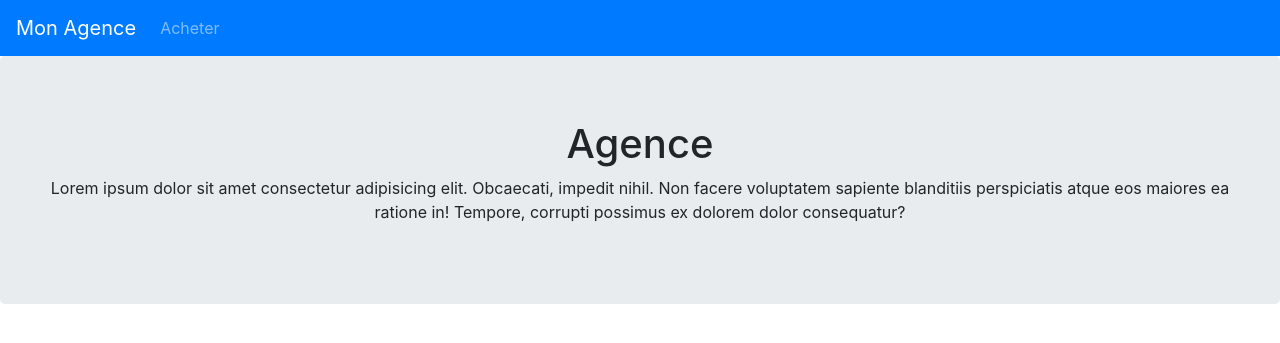
After one commit to bpernot/MaSuperAgence, a Symfony app: template templates/pages/home.html.twig in a window 1280 px wide. The commit adds this page. Shown: the top 343 px of the page. Run offline with Twig, Linux system fonts and the light colour scheme; the template is opened without the code that fills it, so the values that code supplies are empty; some libraries are stand-ins or nearby versions.

Commit message:
add: Route , Twig pages and Controller.php

```diff
--- a/composer.json
+++ b/composer.json
@@ -6,6 +6,7 @@
         "ext-ctype": "*",
         "ext-iconv": "*",
         "sensio/framework-extra-bundle": "^5.1",
+        "symfony/apache-pack": "^1.0",
         "symfony/asset": "5.0.*",
         "symfony/console": "5.0.*",
         "symfony/dotenv": "5.0.*",
--- a/templates/base.html.twig
+++ b/templates/base.html.twig
@@ -1,12 +1,40 @@
 <!DOCTYPE html>
 <html>
+
 <head>
     <meta charset="UTF-8">
     <title>{% block title %}Welcome!{% endblock %}</title>
+    <link rel="stylesheet" href="https://stackpath.bootstrapcdn.com/bootstrap/4.4.1/css/bootstrap.min.css"
+        integrity="sha384-Vkoo8x4CGsO3+Hhxv8T/Q5PaXtkKtu6ug5TOeNV6gBiFeWPGFN9MuhOf23Q9Ifjh" crossorigin="anonymous">
     {% block stylesheets %}{% endblock %}
 </head>
+
 <body>
+    <nav class="navbar navbar-expand-lg navbar-dark bg-primary">
+        <a class="navbar-brand" href="{{ path('home') }}">Mon Agence</a>
+        <button class="navbar-toggler" type="button" data-toggle="collapse" data-target="#navbarSupportedContent"
+            aria-controls="navbarSupportedContent" aria-expanded="false" aria-label="Toggle navigation">
+            <span class="navbar-toggler-icon"></span>
+        </button>
+
+        <div class="collapse navbar-collapse" id="navbarSupportedContent">
+            <ul class="navbar-nav mr-auto">
+                <li class="nav-item">
+                    <a class="nav-link
+                        {% if current_menu is defined and current_menu == 'properties' %}active{% endif %}"
+                        href="{{ path('property.index') }}">Acheter</a>
+                </li>
+            </ul>
+        </div>
+    </nav>
     {% block body %}{% endblock %}
     {% block javascripts %}{% endblock %}
+    <script src="https://code.jquery.com/jquery-3.4.1.slim.min.js"
+        integrity="sha384-J6qa4849blE2+poT4WnyKhv5vZF5SrPo0iEjwBvKU7imGFAV0wwj1yYfoRSJoZ+n"
+        crossorigin="anonymous"></script>
+    <script src="https://cdn.jsdelivr.net/npm/popper.js@1.16.0/dist/umd/popper.min.js"
+        integrity="sha384-Q6E9RHvbIyZFJoft+2mJbHaEWldlvI9IOYy5n3zV9zzTtmI3UksdQRVvoxMfooAo"
+        crossorigin="anonymous"></script>
 </body>
+
 </html>
--- /dev/null
+++ b/templates/pages/home.html.twig
@@ -0,0 +1,11 @@
+{% extends "base.html.twig" %}
+{% block title "Agence" %}
+
+{% block body %}
+<div class="jumbotron text-center">
+  <h1>Agence</h1>
+  <p>Lorem ipsum dolor sit amet consectetur adipisicing elit. Obcaecati, impedit nihil. Non facere voluptatem sapiente
+    blanditiis perspiciatis atque eos maiores ea ratione in! Tempore, corrupti possimus ex dolorem dolor consequatur?
+  </p>
+</div>
+{% endblock %}
```
Also changed, not shown: src/Controller/HomeController.php (added, +19 -0 lines), src/Controller/PropertyController.php (added, +22 -0 lines), templates/property/index.html.twig (added, +8 -0 lines), config/services.yaml (line endings or trailing spaces), 1 other file. Lines whose indentation alone changed are shown as unchanged.
